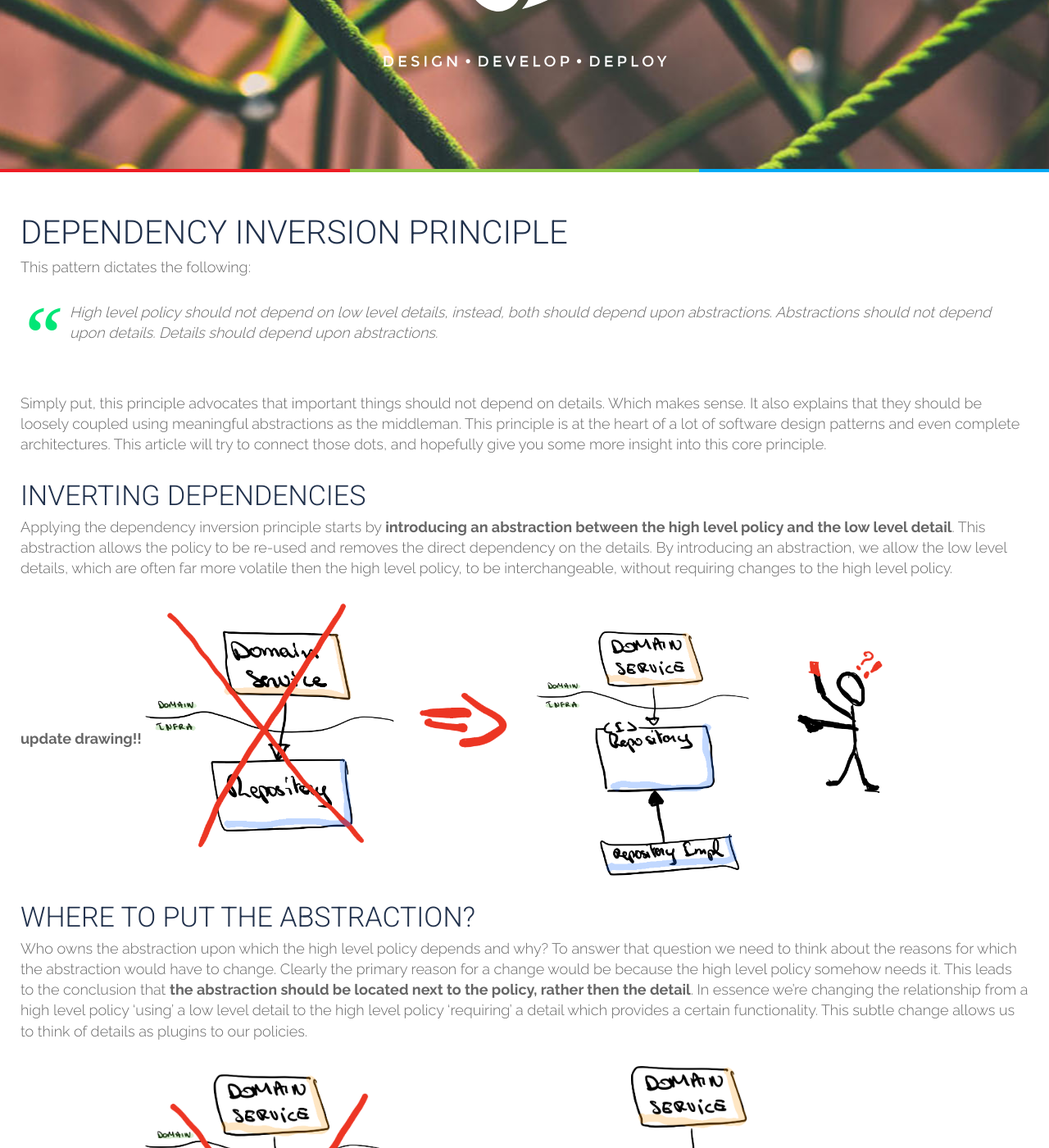
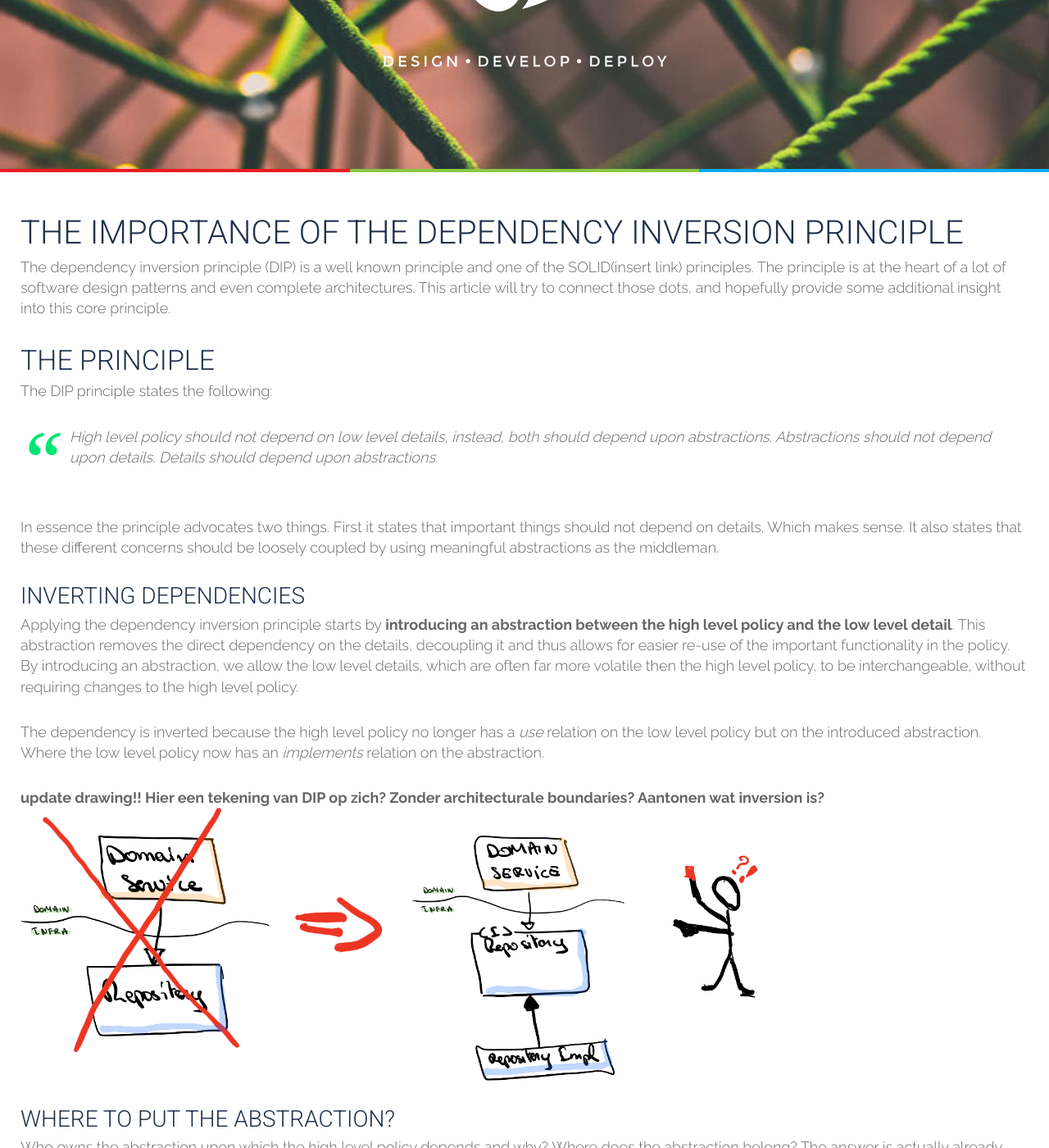
Before and after one commit to tripledio/tripledio.github.io, a Jekyll site: the page built from _posts/2019-05-07-dependency-inversion-principle.md, in a window 1280 px wide and 1400 px high, scrolled down 404 px. Shown: the whole window at 82% size. Built offline with Jekyll 4.4.1, drawn with Linux system fonts in a browser that asks for light colours; some of the changed text lies outside the part shown.

Commit message:
Some additions and modifications. Still WIP.

```diff
--- a/_posts/2019-05-07-dependency-inversion-principle.md
+++ b/_posts/2019-05-07-dependency-inversion-principle.md
@@ -3,46 +3,76 @@
 author: domenique
 header-img: "img/posts/dip/spotlight.jpg"
 title: "The dependency inversion principle"
-excerpt: "How to Apply DIP correctly."
+excerpt: "The importance of the Dependency inversion principle"
 
 ---
 
-# Dependency inversion principle
-This pattern dictates the following:
+# The importance of the Dependency inversion principle
 
-> High level policy should not depend on low level details, instead, both should depend upon abstractions. Abstractions should not depend upon details. Details should depend upon abstractions.
+The dependency inversion principle (DIP) is a well known principle and one of the SOLID(insert link) principles. The principle is at the heart of a lot of software design patterns and even complete architectures. This article will try to connect those dots, and hopefully provide some additional insight into this core principle.
 
-Simply put, this principle advocates that important things should not depend on details. Which makes sense. It also explains that they should be loosely coupled using meaningful abstractions as the middleman. This principle is at the heart of a lot of software design patterns and even complete architectures. This article will try to connect those dots, and hopefully give you some more insight into this core principle.
+## The principle
 
-## Inverting dependencies
-Applying the dependency inversion principle starts by **introducing an abstraction between the high level policy and the low level detail**. This abstraction allows the policy to be re-used and removes the direct dependency on the details. By introducing an abstraction, we allow the low level details, which are often far more volatile then the high level policy, to be interchangeable, without requiring changes to the high level policy.
+The DIP principle states the following:
 
-**update drawing!!**
+> *High level* policy should not depend on *low level* details, instead, both should depend upon abstractions.
+> *Abstractions* should not depend upon *details*. *Details* should depend upon *abstractions*.
+
+In essence the principle advocates two things. First it states that important things should not depend on details. Which makes sense. It also states that these different concerns should be loosely coupled by using meaningful abstractions as the middleman.
+
+### Inverting dependencies
+Applying the dependency inversion principle starts by **introducing an abstraction between the high level policy and the low level detail**. This abstraction removes the direct dependency on the details, decoupling it and thus allows for easier re-use of the important functionality in the policy. By introducing an abstraction, we allow the low level details, which are often far more volatile then the high level policy, to be interchangeable, without requiring changes to the high level policy.
+
+The dependency is inverted because the high level policy no longer has a *use* relation on the low level policy but on the introduced abstraction. Where the low level policy now has an *implements* relation on the abstraction.
+
+**update drawing!! Hier een tekening van DIP op zich? Zonder architecturale boundaries? Aantonen wat inversion is?**
 ![Introduce an abstraction](/img/posts/dip/introduceInterface.png){:width="900px"}
 
-## Where to put the abstraction?
-Who owns the abstraction upon which the high level policy depends and why? To answer that question we need to think about the reasons for which the abstraction would have to change. Clearly the primary reason for a change would be because the high level policy somehow needs it. This leads to the conclusion that **the abstraction should be located next to the policy, rather then the detail**. In essence we’re changing the relationship from a high level policy ‘using’ a low level detail to the high level policy ‘requiring’ a detail which provides a certain functionality. This subtle change allows us to think of details as plugins to our policies.
 
+### Where to put the abstraction?
+Who owns the abstraction upon which the high level policy depends and why? Where does the abstraction belong? The answer is actually already given in the definition of DIP. When we are 'inverting' the dependency, we are in essence going from a high level policy that ‘uses’ a low level detail (the dependency)to a situation where the high level policy ‘uses’ an abstraction and the low level policy now has the inverted relation "implements" (the inverted dependency) towards the abstraction. Since our goal was for the high level policy to no longer depend on the low level, the abstraction belongs with the high level policy.
+
+There is also the cohesive aspect of "reason to change". Why would the abstraction need to change? Because the one that uses it, requires something different from it. It is the high level policy that has the *uses* relation to the abstraction. Therefore they belong together.
+
+**The abstraction should be located next to the high level policy**.
 **update drawing!!**
 ![Move interface](/img/posts/dip/moveInterface.png){:width="800px"}
 
-## How to obtain instances of a low level module
-Who instantiates an implementation if it’s located in an an other module? If we're using an IOC container, the IOC container could create the instance of the low level module and inject it where necessary. So an IOC container makes it real easy to inject low level details into our high level modules. With the low level details hidden by a proper abstraction of course. However if we don't use an IOC container we can use the Abstract Factory pattern for this. This pattern, when applied across layers illustrates nicely how high level modules can obtain references to low level instances.
+The low level policies, the details, are just plugins to our important policies.
+
+### DIP is not DI or IOC
+
+The dependency inversion principle is often confused with dependency injection (DI). But these are two separate things. https://en.wikipedia.org/wiki/Dependency_injection
+
+Dependency injection is a technique whereby one supplies the dependencies to an object. The intent behind dependency injection is to achieve separation of concerns between the construction and the use of objects. It states nothing on the relative importance between those objects or if an abstraction is used.
+
+Dependency injection in itself is a form of the broader technique of inversion of control (IOC). IOC in itself can support DIP. But it is not because we use DI or IOC that we are necessarily applying DIP.
+
+## DIP at work
+
+### How to obtain instances of a low level module
+Who instantiates an implementation if it’s located in an an other module? If we're using an IOC container, the IOC container could create the instance of the low level module and inject it where necessary. So an IOC container makes it real easy to inject low level details into our high level modules. But as we stated before, we still need to provide the proper abstractions ourselves.
+
+However when we don't use an IOC container, we can use the Abstract Factory pattern for injecting low level details into our high level modules. When applied across layers, the abstract factory illustrates nicely how high level modules can obtain references to low level instances.
 
 ![Introduce a factory](/img/posts/dip/withFactory.png){:width="500px"}
 
-## The repository pattern
-Looking at the repository pattern originally coined by Eric Evans, we can clearly see that it's a fine example of the dependency inversion principle. The pattern states that an abstraction should be created which is free of technical details, and should preferably look a lot like a collection interface. The abstraction should be implemented in the infrastructure layer where all the technicalities of dealing with a persistent store should be hidden. From the domain perspective, we are talking with a collection like interface to store the aggregates.
+### The repository pattern
+Looking at the repository pattern, as originally coined by Eric Evans, we can clearly see that it's a fine example of the dependency inversion principle. The pattern states that an *abstraction* should be created which is free of technical details, and should preferably look a lot like a collection interface. The abstraction should be implemented in the infrastructure layer where all the technicalities of dealing with a persistent store should be hidden. From the domain perspective, we are talking with a collection like interface to store the aggregates.
 
 ** update drawing, repo only.**
 ![Move interface](/img/posts/dip/moveInterface.png){:width="800px"}
 
 Placing this abstraction inside the domain layer, close to its consumers, ensures that the domain layer is guarded from any changes to the low level infrastructure code.
 
-## Ports and adapters architecture.
-When applying the dependency inversion principle on the architectural layers of your application, you're bound to end up with a **ports and adapters architecture**. This architecture has been around for a long time, but has become increasingly popular again due to the work of Uncle bob, who calls it **Clean Architecture**.
+#### The repository is *not* a data acces object
 
-This architectural style focuses on making sure all dependencies point into the same direction: The domain layer. This is achieved by creating abstract interfaces for the low level details which sit at the boundary of your system. These interfaces are part of the domain layer.
+As a side note, the idea of the repository pattern is to abstract away the persistency details. We obtain domain concepts from a repository. Not low level data where we still need to attach meaning to. If we obtain the aggregate from memory, a relational db, a document db or an eventsourced system, those are low level details.
+
+### Ports and adapters architecture.
+When applying the dependency inversion principle on the architectural layers of your application, you're bound to end up with a **hexagonal architecture** also called **ports and adapters** or as Uncle bob's **Clean Architecture**.
+
+This architectural style focuses on making sure all dependencies point into the same direction: The domain model, the core functionality of the application. This is achieved by creating abstract interfaces for the low level details which sit at the boundary of your system. And as we already know, these interfaces are part of the domain layer.
 
 ## Conclusion
 The Dependency inversion principle helps to loosely couple your code by ensuring that the high level modules depend upon abstractions rather then concrete implementations of the low level modules. Placing those abstractions on the right side of the boundary makes sure we protect ourselves from changes to the low level modules. Applying this principle helps writing testable and maintainable code.
```
